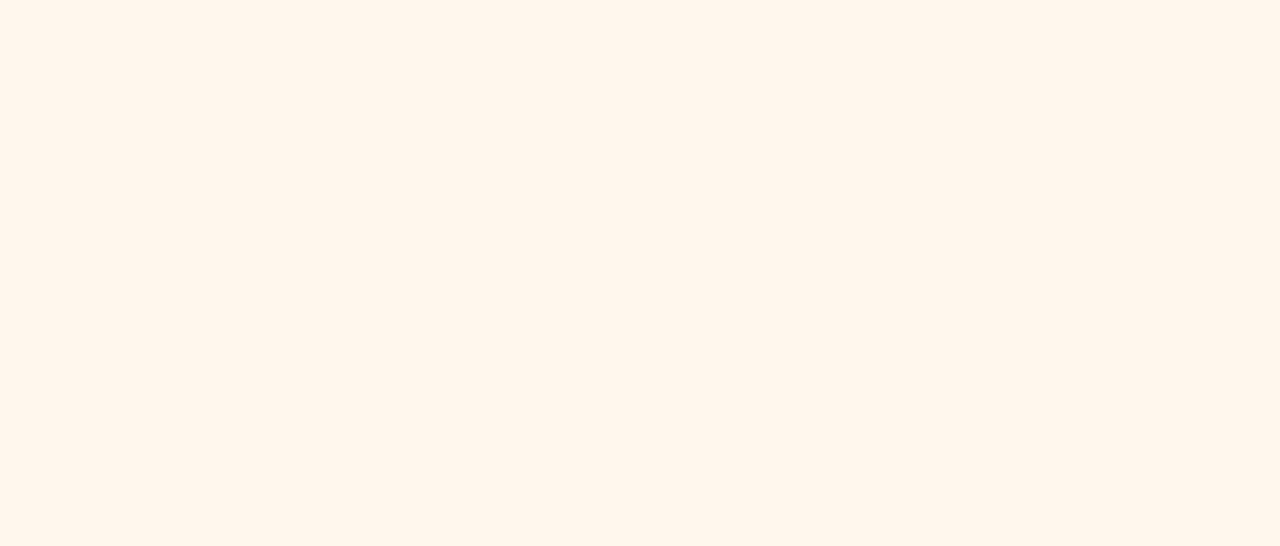
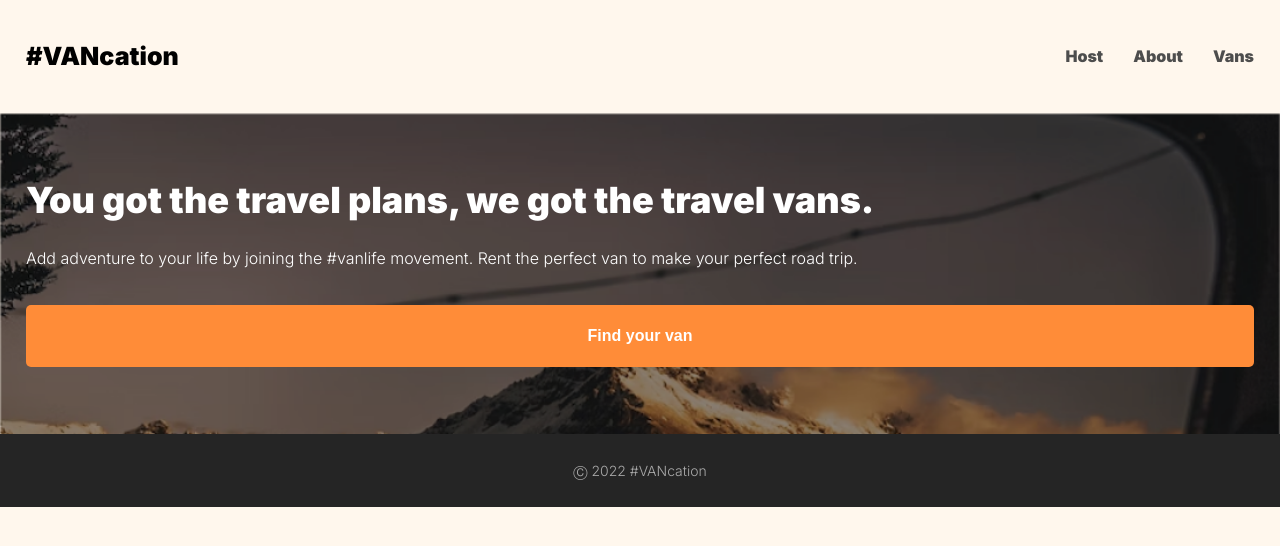
Before and after one commit to Ankita-Nimkar/VANcation-real, a React (Create React App) app: page / in a window 1280 px wide. Before the commit this address had no page. Shown: the top 546 px of the page. Built offline with nearby package versions, Linux system fonts and the light colour scheme; what miragejs would draw is missing.

Commit message:
Initial commit

```diff
--- a/src/App.js
+++ b/src/App.js
@@ -23,7 +23,7 @@
     <BrowserRouter>
       <Routes>
         <Route element={<Layout />}>
-          <Route path="/VANcation-real" element={<Home />} />
+          <Route path="/" element={<Home />} />
           <Route path="about" element={<About />} />
           <Route path="vans" element={<Vans />} />
           <Route path="vans/:id" element={<VanDetail />} />
```
